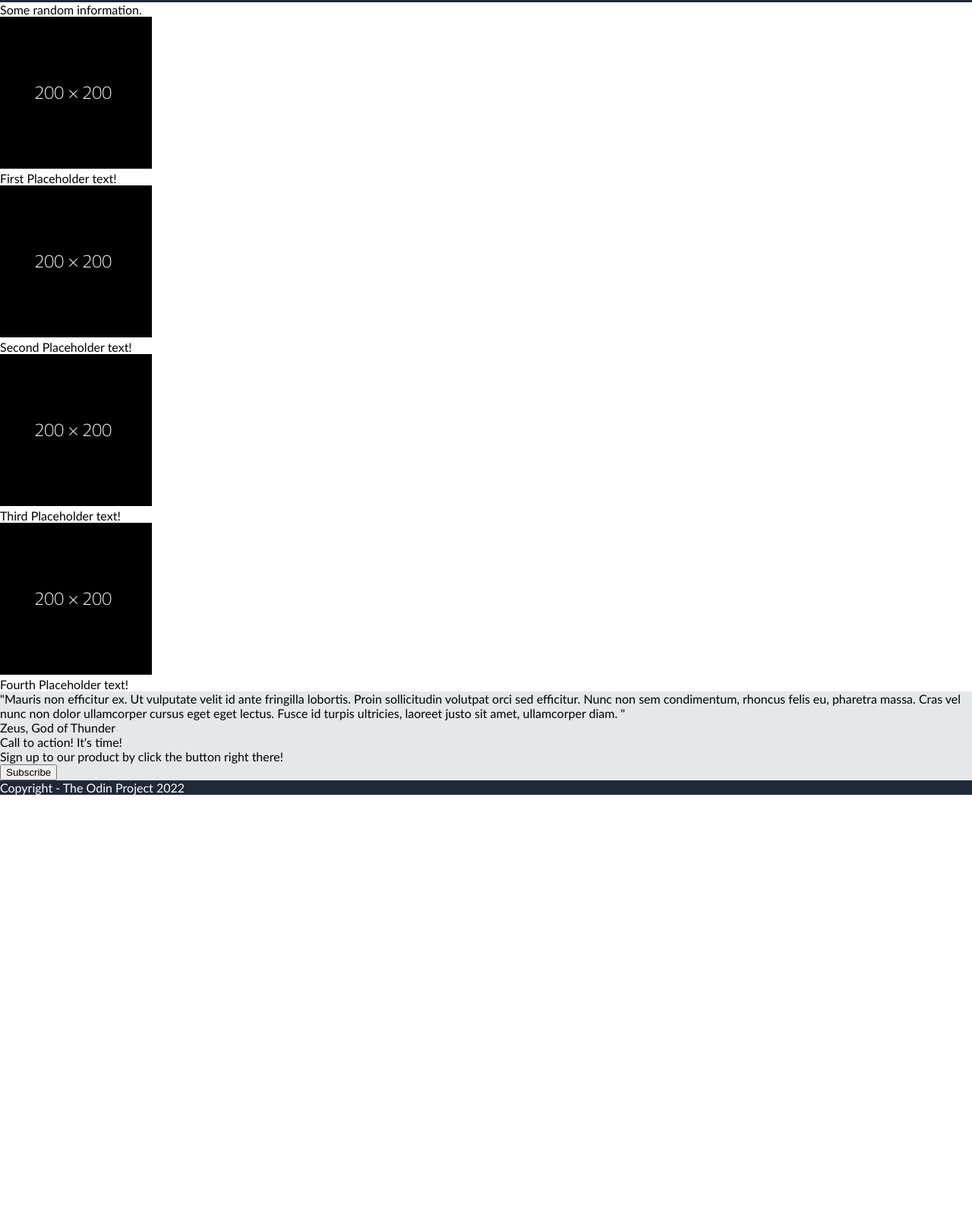
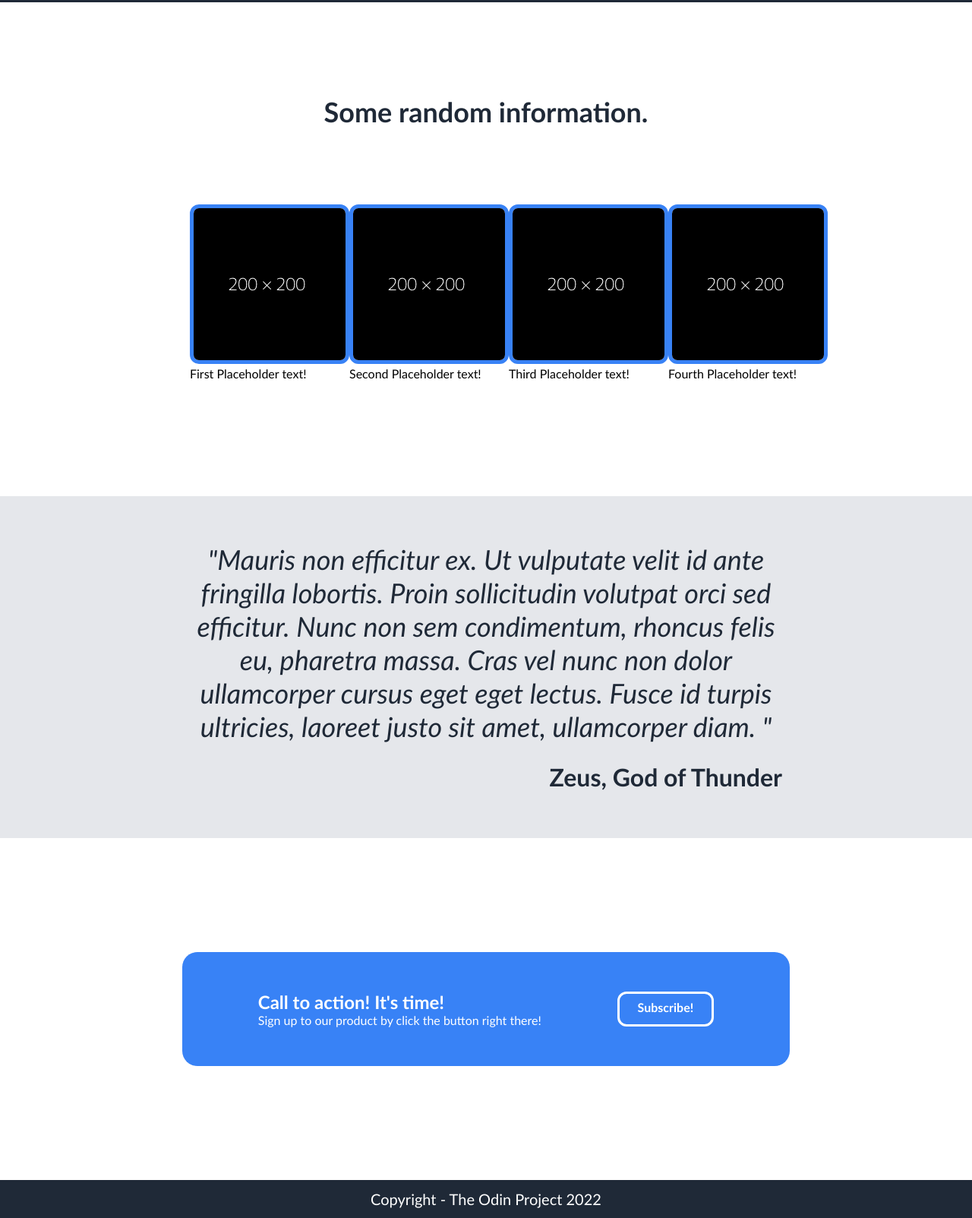
Before and after one commit to gutochiele/OLDodin-landing-page, a plain HTML site: page index.html in a window 1280 px wide. Shown: the part 950-2553 px from the top of the page at 76% size. Before the commit the page ends 1996 px from the top, so only its background shows below. Drawn offline with Linux system fonts and the light colour scheme.

Commit message:
almost completed website

```diff
--- a/index.html
+++ b/index.html
@@ -23,15 +23,15 @@
             <div class="hero">
                 <div class="hero-title">This Website is<br> awesome!</div>
                 <div class="hero-text">Mauris non efficitur ex. Ut vulputate velit id ante fringilla lobortis. Proin sollicitudin volutpat orci sed efficitur. Nunc non sem condimentum, rhoncus felis eu. </div>
-                <a href="https://google.com" class="button">Subscribe!</a>
+                <a href="https://google.com" id="button-one">Subscribe!</a>
 
             </div>
             <img src="images/fff.png" alt="this is a placeholder image">
         </div>
     </div>
     <div class="second-background">
+        <div class="main-title">Some random information.</div>
         <div class="main-page">
-            <div class="main-title">Some random information.</div>
             <div class="maininfo">
                 <img src="images/fff200.png" alt="place holder">
                 <div class="text">First Placeholder text!</div>
@@ -55,10 +55,14 @@
             <div class="phrase">"Mauris non efficitur ex. Ut vulputate velit id ante fringilla lobortis. Proin sollicitudin volutpat orci sed efficitur. Nunc non sem condimentum, rhoncus felis eu, pharetra massa. Cras vel nunc non dolor ullamcorper cursus eget eget lectus. Fusce id turpis ultricies, laoreet justo sit amet, ullamcorper diam. "</div>
             <div class="author">Zeus, God of Thunder</div>
         </div>
+    </div>
+    <div class="fourth-background">
         <div class="banner">
-            <div class="banner-title">Call to action! It's time!</div>
-            <div class="banner-text">Sign up to our product by click the button right there!</div>
-            <button>Subscribe</button>
+             <div class="banner-info">
+                 <div class="banner-title">Call to action! It's time!</div>
+                 <div class="banner-text">Sign up to our product by click the button right there!</div>
+             </div>
+            <a href="https://google.com" id="button-two">Subscribe!</a>
         </div>
     </div>
     <div class="footer"> Copyright - The Odin Project 2022</div>
--- a/style.css
+++ b/style.css
@@ -15,13 +15,7 @@ body {
     display: flex;
     flex-direction: column;
     justify-content: space-between;
-    padding: 0 300px;
-
-
-}
-
-.third-background {
-    background-color: #e5e7eb;
+    padding: 0 250px;
 }
 
 .header {
@@ -35,7 +29,7 @@ body {
 .header-logo {
     font-size: 24px;
     color: #f9faf8;
-    font-weight: bolder;
+    font-weight: 800;
     display: flex;
     flex: 1 0 auto;
 
@@ -56,13 +50,13 @@ body {
 }
 
 .hero {
-    max-width: 600px;
+    max-width: 500px;
 
 }
 
 .hero-title{
     font-size: 48px;
-    font-weight: bolder;
+    font-weight: 800;
     color: #f9faf8;
 }
 
@@ -73,7 +67,7 @@ body {
 
 }
 
-a.button{
+#button-one {
     background-color: #3882f6;
     border: none;
     font-weight: bold;
@@ -84,6 +78,118 @@ a.button{
     font-size: 16px;
     border-radius: 12px;
 }
+
+
+.second-background {
+    min-height: 650px;
+    display: flex;
+    flex-direction: column;
+    justify-content: center;
+    padding: 0 250px;
+}
+
+.main-title {
+    text-align: center;
+    margin: 50px 0 100px;
+    font-size: 36px;
+    font-weight: 900;
+    color: #1f2937;
+
+}
+
+.main-page {
+    display: flex;
+    flex-direction: row;
+    justify-content: space-between;
+    padding-bottom: 80px;
+
+
+
+}
+
+.maininfo img {
+    border: 5px solid #3882f6;
+    border-radius: 12px;
+}
+
+
+
+.third-background {
+    background-color: #e5e7eb;
+    min-height: 450px;
+    display: flex;
+    flex-direction: column;
+    justify-content: center;
+    padding: 0 250px;
+
+
+}
+
+.phrase{
+    text-align: center;
+    font-size: 36px;
+    font-style: italic;
+    color: #1f2937;
+    /* margin-top: 100px; */
+}
+
+.author {
+    color: #1f2937;
+    text-align: end;
+    font-size: 32px;
+    font-weight: 900;
+    padding-top: 25px;
+}
+
+.fourth-background {
+    min-height: 450px;
+    padding: 0 250px;
+    display: flex;
+    justify-content: center;
+    align-items: center;
+}
+
+.banner{
+    display: flex;
+    background-color: #3882f6;
+    min-height: 150px;
+    min-width: 800px;
+    border-radius: 20px;
+    align-items: center;
+    justify-content: space-evenly;
+    color: white;
+
+}
+
+#button-two {
+    background-color: #3882f6;
+    border: solid white;
+    font-weight: bold;
+    color: white;
+    padding: 8px 24px;
+    text-align: center;
+    text-decoration: none;
+    font-size: 16px;
+    border-radius: 12px;
+    height: 24px;
+}
+
+.banner-title {
+    font-size: 24px;
+    font-weight: 800;
+}
+
+
+.footer {
+    display: flex;
+    justify-content: center;
+    align-items: center;
+    min-height: 50px;
+    background-color: #1f2937;
+    color: white;
+    font-size: 20px;
+}
+
 
 ul {
     list-style-type: none;
@@ -96,7 +202,3 @@ a {
     color: white;
     font-size: 20px;
 }
-.footer {
-    background-color: #1f2937;
-    color: white;
-}
```
